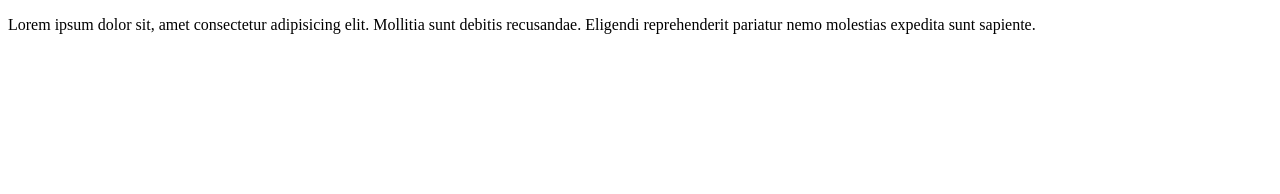
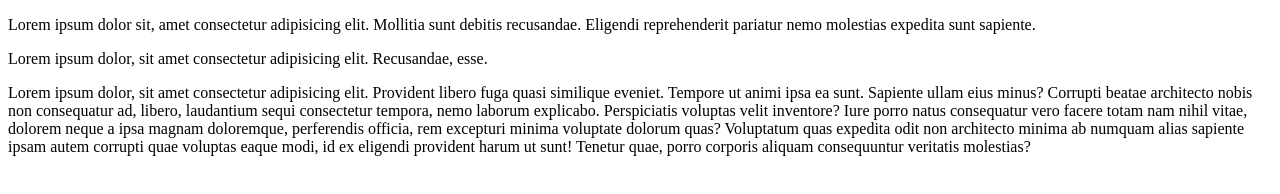
Before and after one commit to Maindi2/git-exercise, a plain HTML site: page index.html in a window 1280 px wide. Drawn offline with Linux system fonts and the light colour scheme.

Commit message:
added 2nd paragraph

```diff
--- a/index.html
+++ b/index.html
@@ -7,5 +7,9 @@
 </head>
 <body>
     <p>Lorem ipsum dolor sit, amet consectetur adipisicing elit. Mollitia sunt debitis recusandae. Eligendi reprehenderit pariatur nemo molestias expedita sunt sapiente.</p>
+<p>Lorem ipsum dolor, sit amet consectetur adipisicing elit. Recusandae, esse.</p>
+<p>Lorem ipsum dolor, sit amet consectetur adipisicing elit. Provident libero fuga quasi similique eveniet. Tempore ut animi ipsa ea sunt. Sapiente ullam eius minus? Corrupti beatae architecto nobis non consequatur ad, libero, laudantium sequi consectetur tempora, nemo laborum explicabo. Perspiciatis voluptas velit inventore? Iure porro natus consequatur vero facere totam nam nihil vitae, dolorem neque a ipsa magnam doloremque, perferendis officia, rem excepturi minima voluptate dolorum quas? Voluptatum quas expedita odit non architecto minima ab numquam alias sapiente ipsam autem corrupti quae voluptas eaque modi, id ex eligendi provident harum ut sunt! Tenetur quae, porro corporis aliquam consequuntur veritatis molestias?</p>
+
+
 </body>
 </html>
```
Also changed, not shown: blog.html (deleted).
